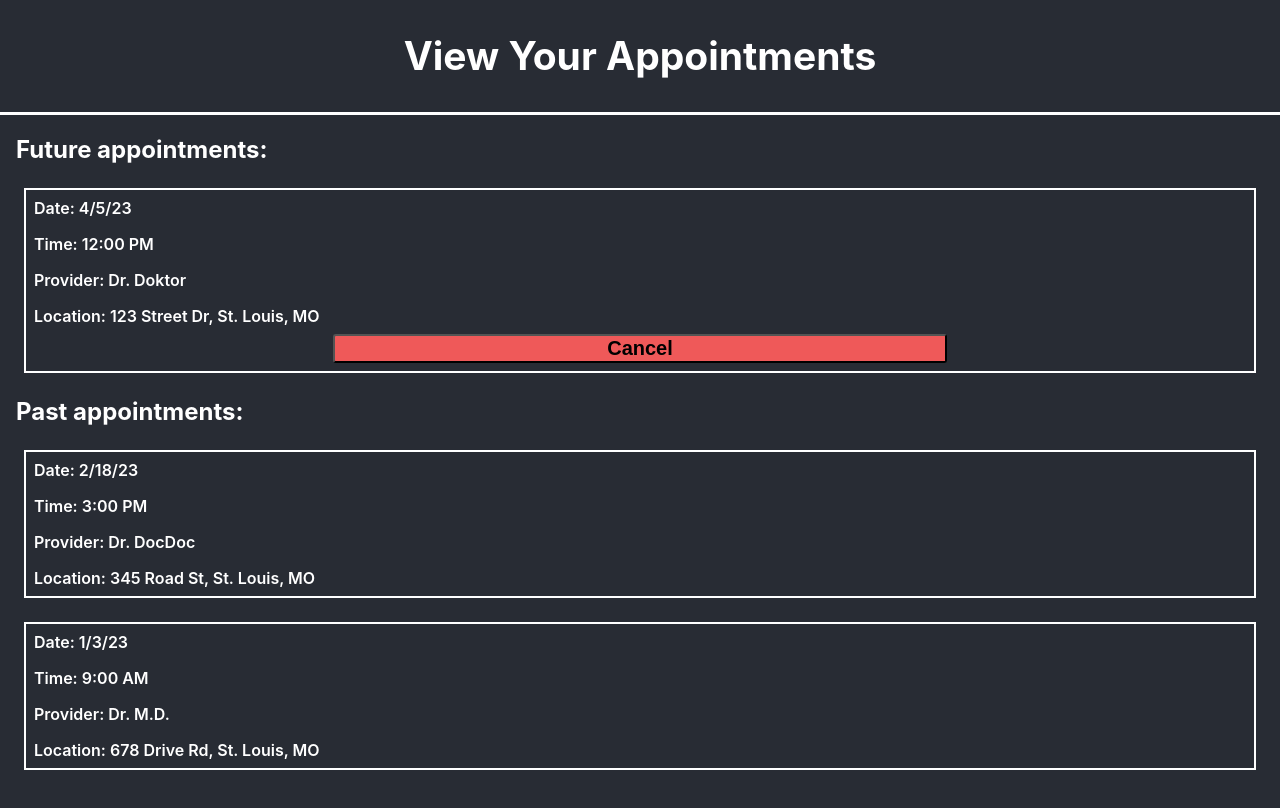
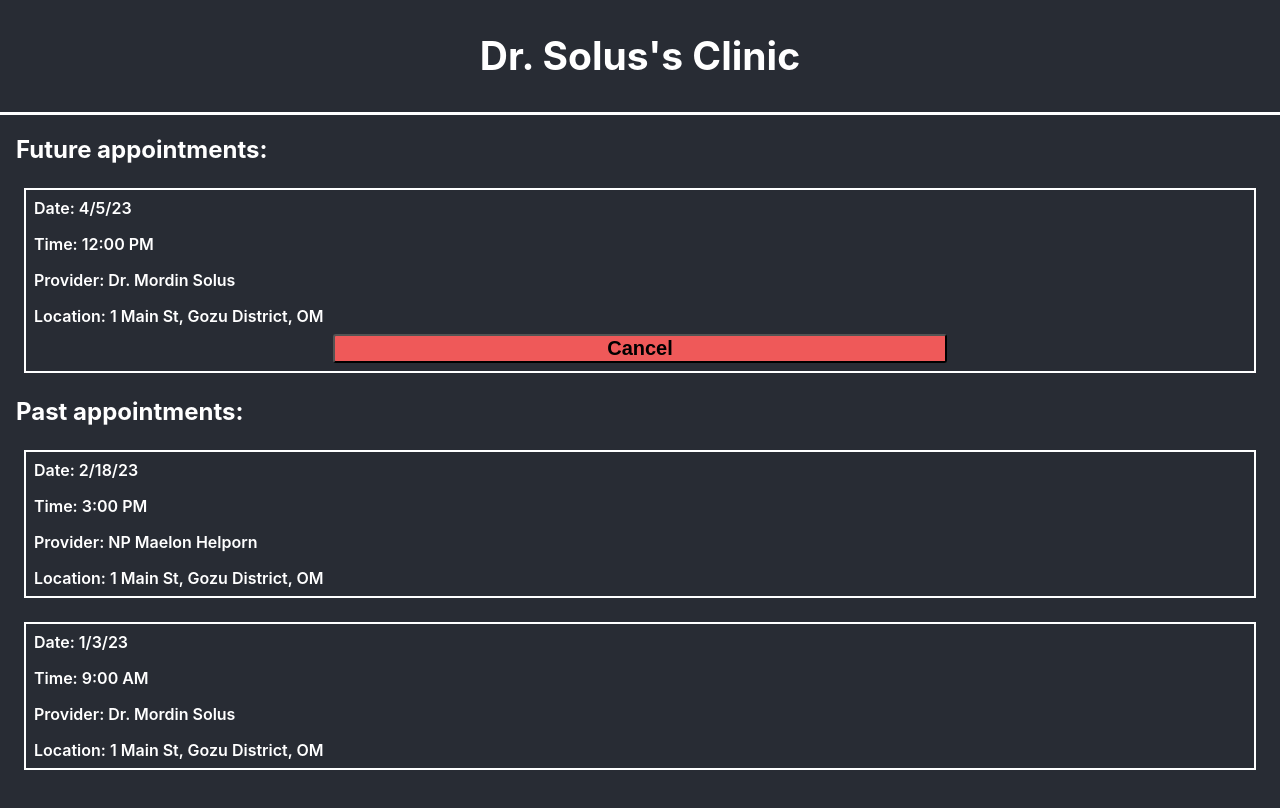
Before and after one commit to mattevans98/appoint-o-matic-9000, a React (Create React App) app: page /scenario4 in a window 1280 px wide. Shown: the top 808 px of the page. Built offline with nearby package versions, Linux system fonts and the light colour scheme.

Commit message:
Changed placeholder text

```diff
--- a/src/scenario1/Scenario1.tsx
+++ b/src/scenario1/Scenario1.tsx
@@ -6,7 +6,7 @@ const Scenario1 = (): ReactElement => {
     return (
         <div className="Scenario">
             <header className="Scenario-header">
-                <h1>View Appointments</h1>
+                <h1>Dr. Solus's Clinic</h1>
             </header>
             <main>
                 <h2>April 2023</h2>
--- a/src/scenario2/Scenario2.tsx
+++ b/src/scenario2/Scenario2.tsx
@@ -6,7 +6,7 @@ const Scenario2 = (): ReactElement => {
     return (
         <div className="Scenario">
             <header className="Scenario-header">
-                <h1>Schedule Appointment</h1>
+                <h1>Dr. Solus's Clinic</h1>
             </header>
             <main>
                 <h2>April 2023</h2>
@@ -45,7 +45,7 @@ const Scenario2 = (): ReactElement => {
                 <h2>Select a time:</h2>
                 <div className="hour-grid">
                     <div>
-                        <p>9am</p>
+                        <p>9am - NP Maelon Helporn</p>
                     </div>
                     <div className="unavailable">
                         <p>10am</p>
@@ -55,17 +55,17 @@ const Scenario2 = (): ReactElement => {
                     </div>
                     <Link to="/scenario3">
                         <div>
-                            <p>12pm</p>
+                            <p>12pm - Dr. Mordin Solus</p>
                         </div>
                     </Link>
                     <div>
-                        <p>1pm</p>
+                        <p>1pm - NP Maelon Helporn</p>
                     </div>
                     <div className="unavailable">
                         <p>2pm</p>
                     </div>
                     <div>
-                        <p>3pm</p>
+                        <p>3pm - NP Maelon Helporn</p>
                     </div>
                     <div className="unavailable">
                         <p>4pm</p>
--- a/src/scenario3/Scenario3.tsx
+++ b/src/scenario3/Scenario3.tsx
@@ -6,7 +6,7 @@ const Scenario3 = (): ReactElement => {
     return (
         <div className="Scenario">
             <header className="Scenario-header">
-                <h2>Confirm Appointment</h2>
+                <h2>Dr. Solus's Clinic</h2>
             </header>
             <main className="main3">
                 <div className="appt-detail-category">
@@ -18,8 +18,8 @@ const Scenario3 = (): ReactElement => {
                 <div className="appt-detail-info">
                     <p>12:00 PM</p>
                     <p>4/5/23</p>
-                    <p>Dr. Doktor</p>
-                    <p>123 Street Rd, St. Louis, MO</p>
+                    <p>Dr. Mordin Solus</p>
+                    <p>1 Main St, Gozu District, OM</p>
                 </div>
                 <div className="schedule-buttons">
                     <Link to="/scenario4">
--- a/src/scenario4/Scenario4.tsx
+++ b/src/scenario4/Scenario4.tsx
@@ -6,15 +6,15 @@ const Scenario4 = (): ReactElement => {
     return (
         <div className="Scenario">
             <header className="Scenario-header">
-                <h2>View Your Appointments</h2>
+                <h2>Dr. Solus's Clinic</h2>
             </header>
             <main className="main4">
                 <h2>Future appointments:</h2>
                 <div>
                     <p>Date: 4/5/23</p>
                     <p>Time: 12:00 PM</p>
-                    <p>Provider: Dr. Doktor</p>
-                    <p>Location: 123 Street Dr, St. Louis, MO</p>
+                    <p>Provider: Dr. Mordin Solus</p>
+                    <p>Location: 1 Main St, Gozu District, OM</p>
                     <Link to="/scenario5">
                         <button>Cancel</button>
                     </Link>
@@ -23,14 +23,14 @@ const Scenario4 = (): ReactElement => {
                 <div>
                     <p>Date: 2/18/23</p>
                     <p>Time: 3:00 PM</p>
-                    <p>Provider: Dr. DocDoc</p>
-                    <p>Location: 345 Road St, St. Louis, MO</p>
+                    <p>Provider: NP Maelon Helporn</p>
+                    <p>Location: 1 Main St, Gozu District, OM</p>
                 </div>
                 <div>
                     <p>Date: 1/3/23</p>
                     <p>Time: 9:00 AM</p>
-                    <p>Provider: Dr. M.D.</p>
-                    <p>Location: 678 Drive Rd, St. Louis, MO</p>
+                    <p>Provider: Dr. Mordin Solus</p>
+                    <p>Location: 1 Main St, Gozu District, OM</p>
                 </div>
             </main>
         </div>
--- a/src/scenario5/Scenario5.tsx
+++ b/src/scenario5/Scenario5.tsx
@@ -6,11 +6,11 @@ const Scenario5 = (): ReactElement => {
     return (
         <div className="Scenario">
             <header className="Scenario-header">
-                <h2>Cancel Appointment</h2>
+                <h2>Dr. Solus's Clinic</h2>
             </header>
             <main className="main5">
                 <div>
-                    <h3>Are you sure you want to cancel your appointment with Dr. Doktor on 4/5/23 at 12:00 PM?</h3>
+                    <h3>Are you sure you want to cancel your appointment with Dr. Solus on 4/5/23 at 12:00 PM?</h3>
                     <div>
                         <Link to="/">
                             <button>Yes</button>
```
